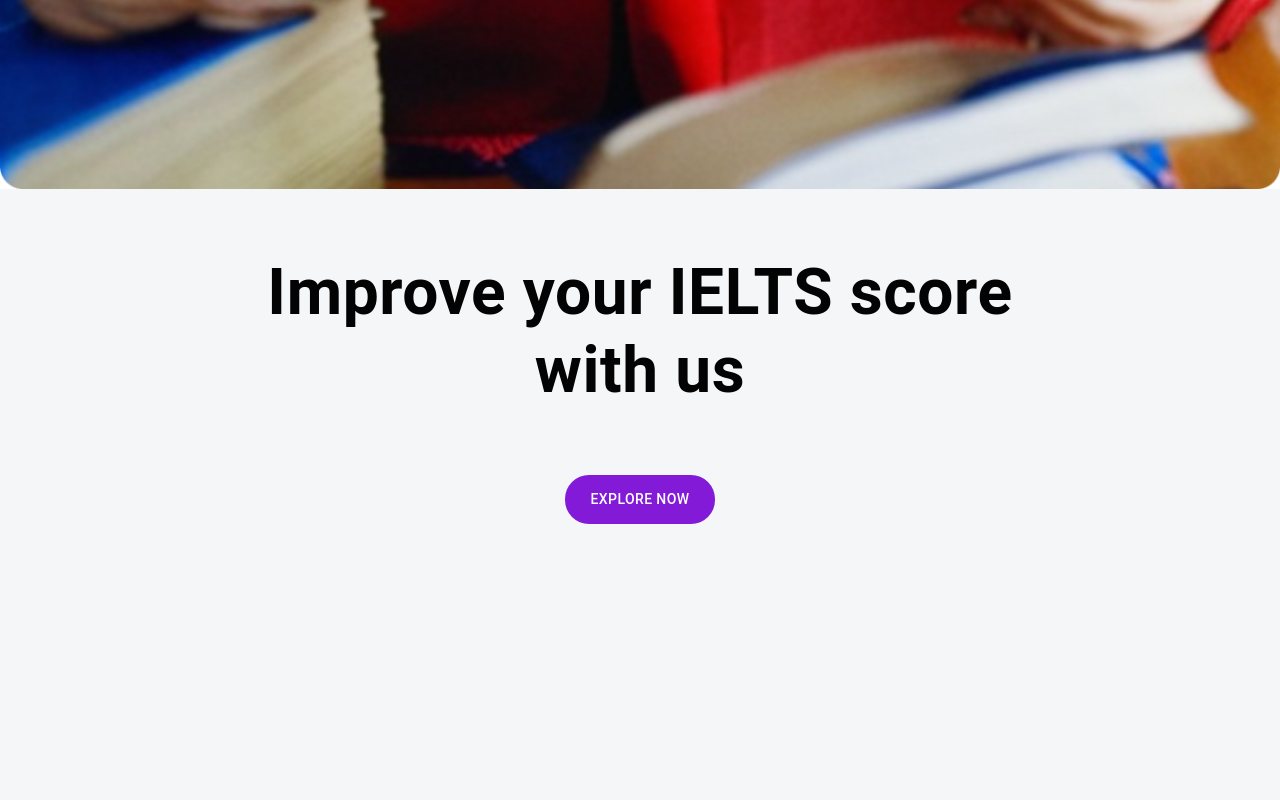
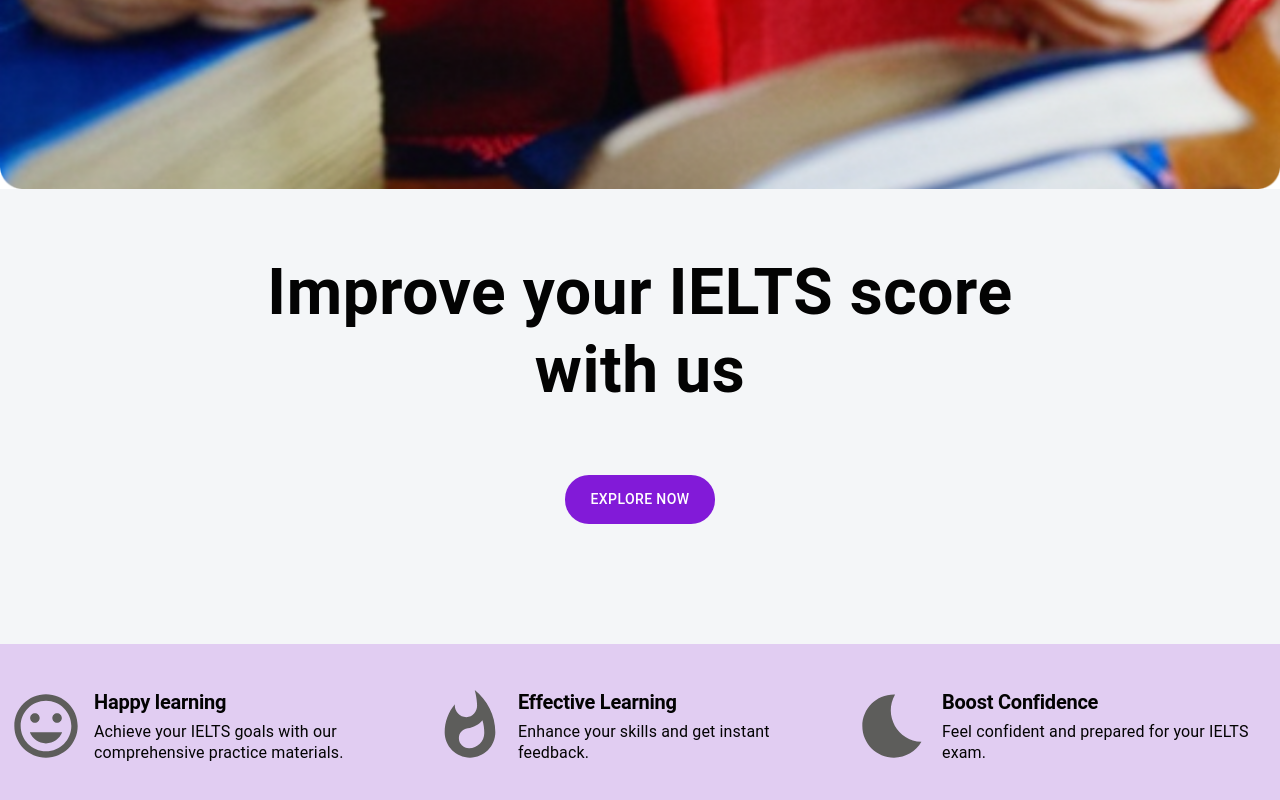
Before and after one commit to Sheeyx/ielts-master, a React (Create React App) app: page / in a window 1280 px wide. Shown: the part 230-1030 px from the top of the page. Before the commit the page ends 800 px from the top, so only its background shows below. Built offline with nearby package versions, Linux system fonts and the light colour scheme.

Commit message:
feat: develop learning tips

```diff
--- /dev/null
+++ b/src/app/screens/home/components/learningTips/index.tsx
@@ -0,0 +1,58 @@
+import React from 'react';
+import { Button, Container, Grid, Stack, Typography } from "@mui/material";
+import FaceIcon from "../../../../../assets/icons/faces.svg"
+import WhatshotIcon from "../../../../../assets/icons/whatshot.svg"
+import BedtimeIcon from "../../../../../assets/icons/bedtime.svg"
+import "./styles.scss"
+
+export function LearningTips() {
+    return (
+        <div className='learning-tips'>
+            <Container maxWidth="xl">
+                <Stack className={"box"}>
+                    <Grid
+                        container
+                        spacing={2}
+                        columns={{ xs: 4, sm: 4, md: 12 }}
+                        direction="row"
+                        justifyContent = {{xs: 'center', sm: 'center', md: 'space-between'}}
+                        alignItems="flex-start">
+                        <Grid className='inner-box'>
+                            <img src={FaceIcon} alt='happy-learning' className={"icon"}/>
+                            <Stack>
+                                <Typography variant="h2" className='title'>
+                                    Happy learning
+                                </Typography>
+                                <Typography variant="body1" className='text'>
+                                    Achieve your IELTS goals with our comprehensive practice materials.
+                                </Typography>
+                            </Stack>
+                        </Grid>
+                        <Grid className='inner-box'>
+                            <img src={WhatshotIcon} alt='happy-learning' className={"icon"}/>
+                            <Stack>
+                                <Typography variant="h2" className='title'>
+                                    Effective Learning
+                                </Typography>
+                                <Typography variant="body1" className='text'>
+                                    Enhance your skills and get instant feedback.
+                                </Typography>
+                            </Stack>
+                        </Grid>
+                        <Grid className='inner-box'>
+                            <img src={BedtimeIcon} alt='happy-learning' className={"icon"}/>
+                            <Stack>
+                                <Typography variant="h2" className='title'>
+                                    Boost Confidence
+                                </Typography>
+                                <Typography variant="body1" className='text'>
+                                    Feel confident and prepared for your IELTS exam.
+                                </Typography>
+                            </Stack>
+                        </Grid>
+                    </Grid>
+                </Stack>
+            </Container>
+        </div>
+    );
+}
--- /dev/null
+++ b/src/app/screens/home/components/learningTips/styles.scss
@@ -0,0 +1,36 @@
+.learning-tips {
+  background-color: #e1cdf2;
+  margin-top: 120px;
+  padding: 60px 0 20px 0;
+
+  .inner-box {
+    display: flex;
+    align-items: center;
+    flex-direction: row;
+    justify-content: space-between;
+    width: 400px;
+    margin-bottom: 20px;
+
+    &:last-child {
+      margin-bottom: 0;
+    }
+
+    img {
+      margin-right: 10px;
+    }
+
+    .title {
+      color: #030303;
+      font-size: 20px;
+      font-weight: 700;
+      line-height: 26px;
+      margin-bottom: 6px;
+    }
+
+    .text {
+      color: #030303;
+      font-size: 16px;
+      line-height: 21px;
+    }
+  }
+}
--- a/src/app/screens/home/index.tsx
+++ b/src/app/screens/home/index.tsx
@@ -1,6 +1,6 @@
 import { Container } from "@mui/material";
 import { HeroSection } from "./components/HeroSection";
-// import { LearningTips } from "./components/learningTips";
+import { LearningTips } from "./components/learningTips";
 // import { Community } from "./components/community";
 // import { Essays } from "./essays";
 
@@ -8,8 +8,8 @@ export function HomePage(){
     return (
       <div className="home-page">
         <HeroSection/>
-        {/* <LearningTips/>
-        <Community />
+        <LearningTips/>
+        {/* <Community />
         <Essays/> */}
       </div>
     )
```
